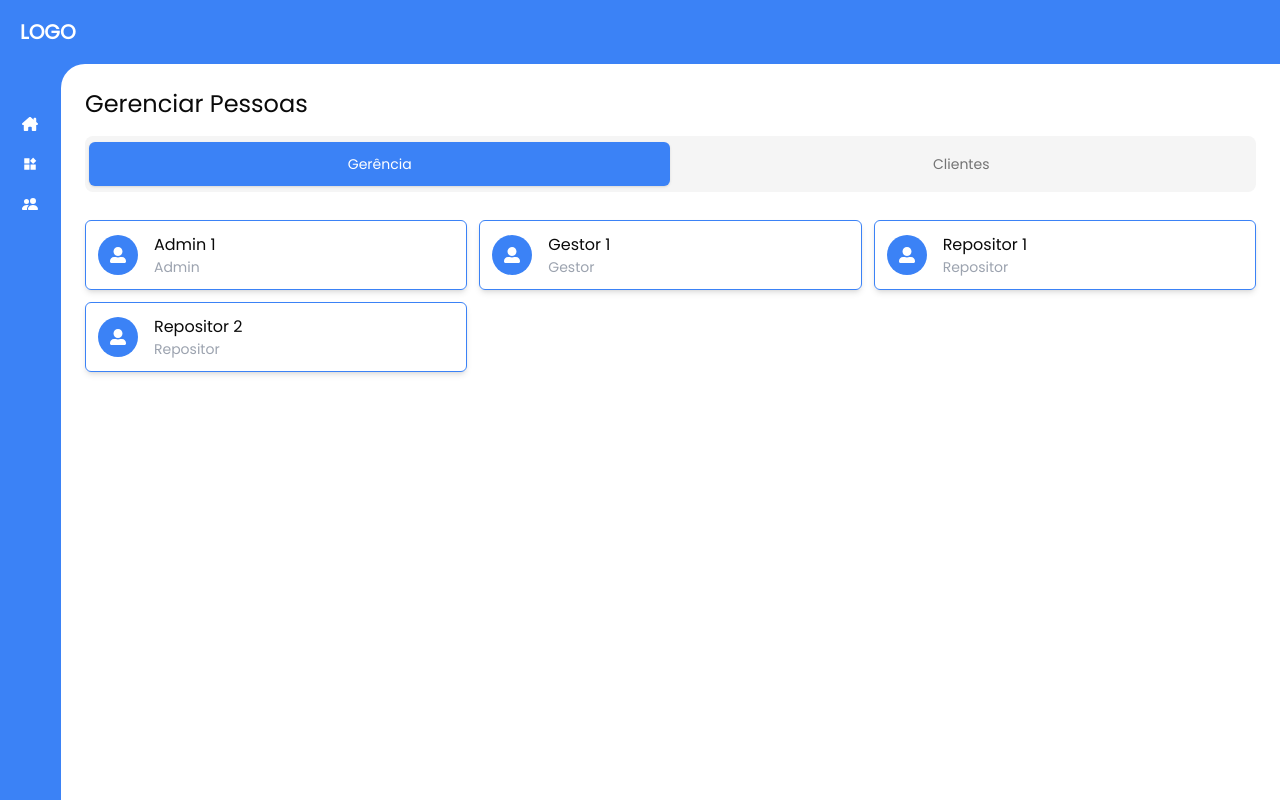
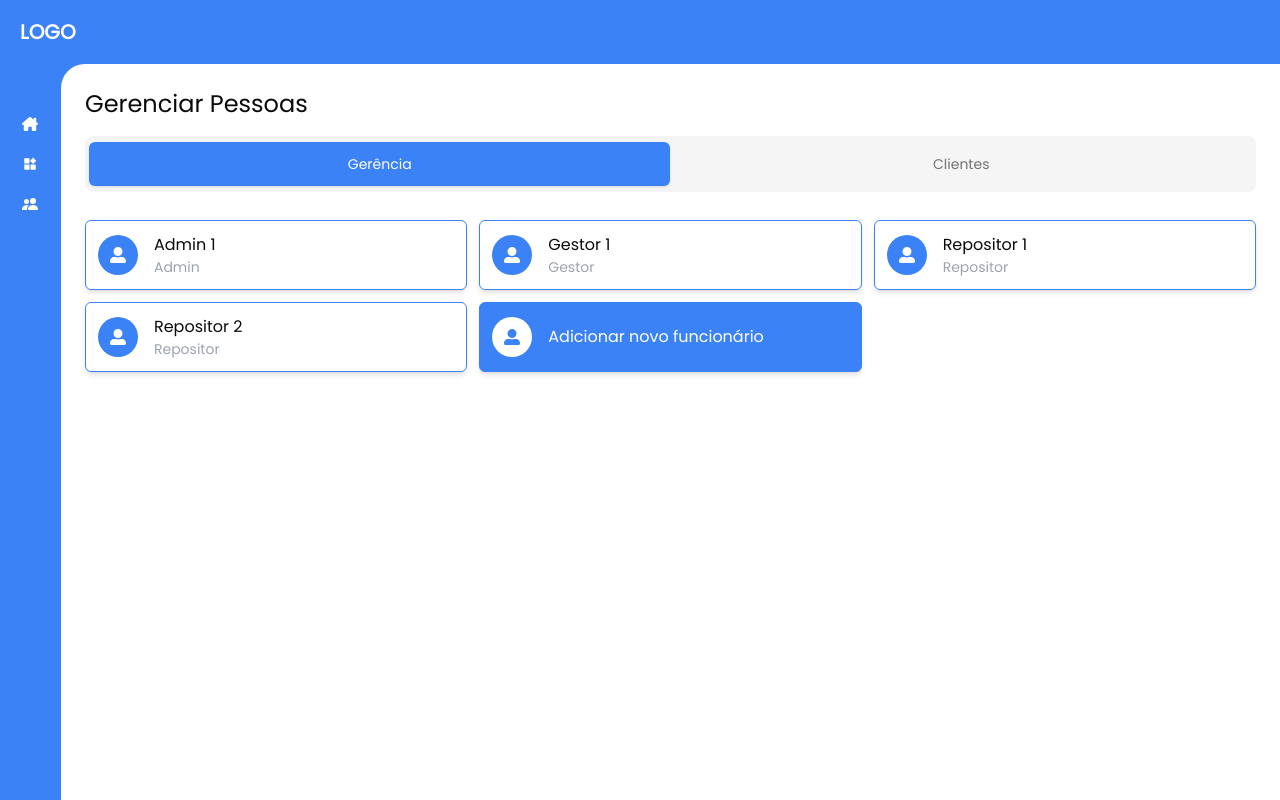
Before and after one commit to Campos1911/gestao-de-estoque, a Next.js app: page /pessoas in a window 1280 px wide. Built offline with nearby package versions, Linux system fonts and the light colour scheme.

Commit message:
feature: Box para criação de novo funcionário

```diff
--- a/src/@types/index.ts
+++ b/src/@types/index.ts
@@ -5,3 +5,8 @@ export interface NavsProps {
   link: string;
   titulo: string;
 }
+
+export interface FuncionariosProps {
+  nome: string;
+  cargo: string;
+}
--- a/src/app/pessoas/page.tsx
+++ b/src/app/pessoas/page.tsx
@@ -1,10 +1,16 @@
 "use client";
 
-import React from "react";
+import React, { useEffect, useState } from "react";
 import { Tabs, TabsContent, TabsList, TabsTrigger } from "@/components/ui/tabs";
 import { CardFuncionarios } from "@/components/Card";
+import { FuncionariosProps } from "@/@types";
 
 const Pessoas = () => {
+  const [pessoas, setPessoas] = useState<FuncionariosProps[]>([]);
+  useEffect(() => {
+    setPessoas(funcionarios);
+    // eslint-disable-next-line react-hooks/exhaustive-deps
+  }, [funcionarios]);
   return (
     <div className="flex flex-col w-full bg-white h-full rounded-tl-3xl p-6 gap-4">
       <p className="text-2xl">Gerenciar Pessoas</p>
@@ -21,9 +27,10 @@ const Pessoas = () => {
           </TabsTrigger>
         </TabsList>
         <TabsContent value="gerencia" className="w-full grid grid-cols-3 gap-3">
-          {funcionarios.map((func, index) => (
+          {pessoas.map((func, index) => (
             <CardFuncionarios key={index} nome={func.nome} cargo={func.cargo} />
           ))}
+          <CardFuncionarios nome="Adicionar novo funcionário" />
         </TabsContent>
         <TabsContent value="clientes">Change your password here.</TabsContent>
       </Tabs>
--- a/src/components/Card/CardFuncionarios.tsx
+++ b/src/components/Card/CardFuncionarios.tsx
@@ -1,7 +1,25 @@
 import React from "react";
 import { FaUserAlt } from "react-icons/fa";
 
-const CardFuncionarios = ({ nome, cargo }: { nome: string; cargo: string }) => {
+const CardFuncionarios = ({
+  nome,
+  cargo,
+}: {
+  nome: string;
+  cargo?: string;
+}) => {
+  if (nome === "Adicionar novo funcionário") {
+    return (
+      <div className="border border-blue-500 flex items-center rounded-md p-3 shadow-md cursor-pointer duration-200 group gap-4 bg-blue-500 hover:bg-white">
+        <div className="rounded-full w-10 h-10 flex items-center justify-center text-blue-500 bg-white group-hover:bg-blue-500 group-hover:text-white">
+          <FaUserAlt />
+        </div>
+        <div>
+          <p className="text-white group-hover:text-blue-500">{nome}</p>
+        </div>
+      </div>
+    );
+  }
   return (
     <div className="border border-blue-500 flex items-center rounded-md p-3 shadow-md cursor-default hover:bg-blue-500 duration-200 group gap-4">
       <div className="rounded-full w-10 h-10 bg-blue-500 text-white flex items-center justify-center group-hover:bg-white group-hover:text-blue-500">
```
